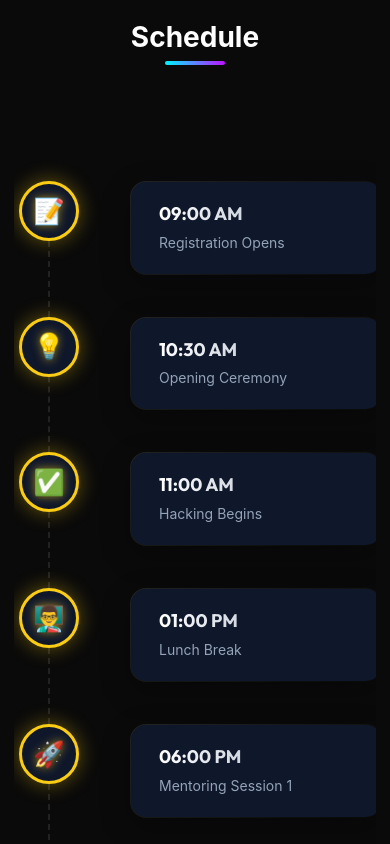
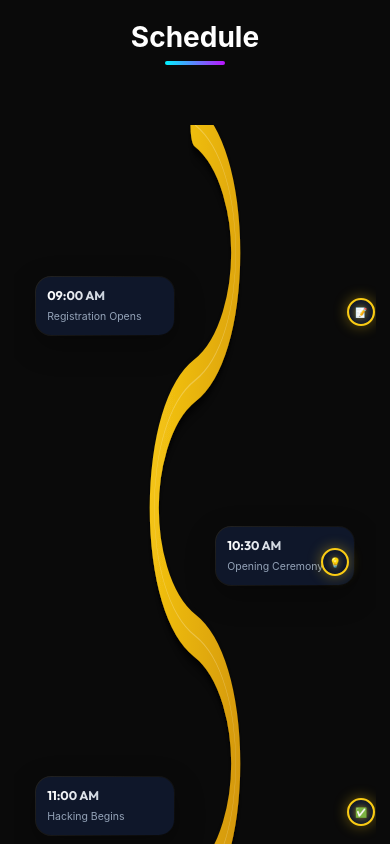
Before and after one commit to chandanaputtaswamy/Cognithon-26, a React (Vite) app: page / in a window 390 px wide. Shown: the part 3340-4184 px from the top of the page. Built offline with nearby package versions, Linux system fonts and the light colour scheme.

Commit message:
feat: resolve mobile zig-zag and visual polish for the timeline

```diff
--- a/src/styles/Timeline.css
+++ b/src/styles/Timeline.css
@@ -139,6 +139,18 @@
     -webkit-text-fill-color: transparent;
 }
 
+.roadmap-title {
+    color: #fff;
+    font-family: 'Outfit', sans-serif;
+    font-size: 1.5rem;
+    font-weight: 700;
+    margin: 0 0 0.5rem 0;
+    background: linear-gradient(90deg, #fff, #94a3b8);
+    -webkit-background-clip: text;
+    background-clip: text;
+    -webkit-text-fill-color: transparent;
+}
+
 .roadmap-desc {
     color: #94a3b8;
     /* Soft Grey */
@@ -160,49 +172,80 @@
 }
 
 
-/* --- MOBILE RESPONSIVE --- */
+/* --- MOBILE RESPONSIVE (Preserving Zig-Zag) --- */
 @media (max-width: 768px) {
     .timeline-roadmap {
-        padding: 4rem 1rem;
+        padding: 4rem 0.5rem;
+        /* Narrower roadmap width for mobile */
+        max-width: 500px;
     }
 
+    /* Scaling the SVG container to fit mobile */
     .roadmap-svg {
-        display: none;
+        display: block;
+        /* Keep the road! */
+        width: 100%;
+        left: 0;
+        transform: scaleX(0.5);
+        /* Narrower peaks for mobile */
+        transform-origin: center;
     }
 
     .roadmap-item {
-        width: 100%;
-        left: 0 !important;
-        height: auto;
-        padding: 0 0 3rem 80px !important;
-        /* Left padding for vertical line */
-        justify-content: flex-start !important;
-
-        /* Simple Vertical Line */
-        border-left: 2px dashed rgba(255, 255, 255, 0.1);
-        margin-left: 20px;
+        /* Maintain zig-zag structure but tighter */
+        width: 50%;
+        height: 250px;
+        /* Shorter items on mobile */
+        padding: 0 10px !important;
     }
 
-    .roadmap-marker-wrapper {
-        left: -31px !important;
-        /* Center on border line (border is at 0, padding is 80) */
-        /* Wait, if item has margin-left 20px, and border-left...
-           Let's just position absolute relative to item */
-        width: 60px;
-        top: 0 !important;
-        transform: none !important;
+    .roadmap-item.left {
+        left: 0;
+        padding-right: 20px !important;
+        /* Less padding on mobile */
     }
 
-    /* Re-align marker wrapper to be on the left line */
-    .roadmap-item .roadmap-marker-wrapper {
-        left: -31px !important;
+    .roadmap-item.right {
+        left: 50%;
+        padding-left: 20px !important;
+        /* Less padding on mobile */
+    }
+
+    .roadmap-item.left .roadmap-marker-wrapper {
+        left: 320px;
+        transform: scale(0.7) translateY(-50%);
+    }
+
+    .roadmap-item.right .roadmap-marker-wrapper {
+        left: 120px;
+        transform: scale(0.7) translateY(-50%);
     }
 
     .roadmap-content {
-        max-width: 100%;
+        max-width: 140px;
+        /* Narrower cards */
+        font-size: 0.75rem;
+    }
+
+    .content-inner {
+        padding: 0.8rem;
     }
 
     .roadmap-title {
-        font-size: 1.3rem;
+        font-size: 0.9rem;
+    }
+
+    .roadmap-desc {
+        font-size: 0.75rem;
+        line-height: 1.3;
+    }
+
+    .roadmap-marker {
+        width: 40px;
+        height: 40px;
+    }
+
+    .marker-icon {
+        font-size: 1rem;
     }
 }
```
